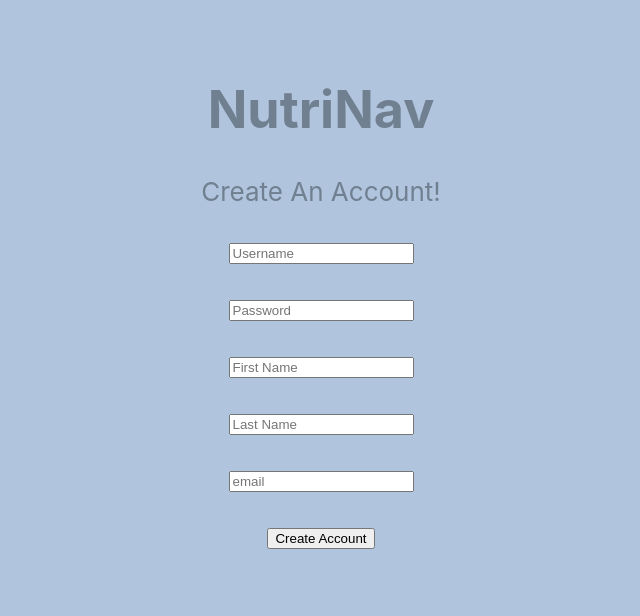
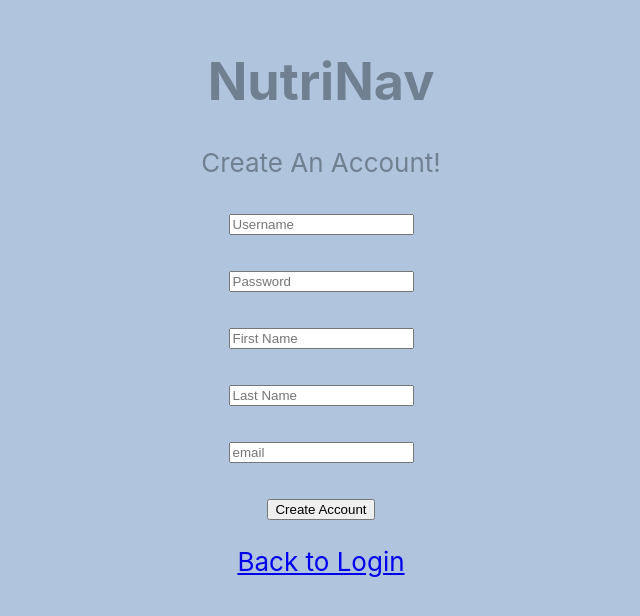
Before and after one commit to kylescoulter/NutritionApp, a React (Create React App) app in the folder client/: page /Register in a window 1280 px wide. Shown: the part 104-720 px from the top of the page, without its empty margins (319-959 px from the left). Built offline with nearby package versions, Linux system fonts and the light colour scheme.

Commit message:
Add back to login button

```diff
--- a/client/src/RegisterContainer.js
+++ b/client/src/RegisterContainer.js
@@ -1,5 +1,6 @@
 import React, {Component} from 'react';
 import {Redirect} from 'react-router-dom';
+import {NavLink, withRouter} from "react-router-dom";
 
 class RegisterContainer extends Component {
 
@@ -107,7 +108,8 @@ class RegisterContainer extends Component {
                     />
                     <p> </p>
                     <button onClick={this.handleSubmit}>Create Account</button>
-
+                    <p> </p>
+                    <NavLink to='/Login'>Back to Login</NavLink>
                 </form>
             </div>
         );
```
